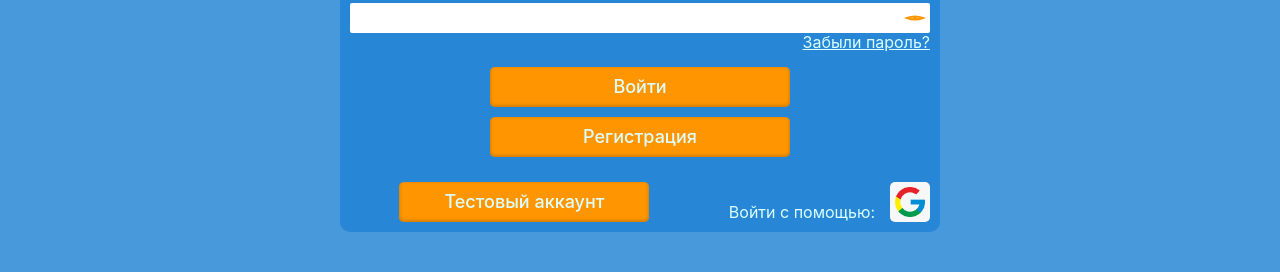
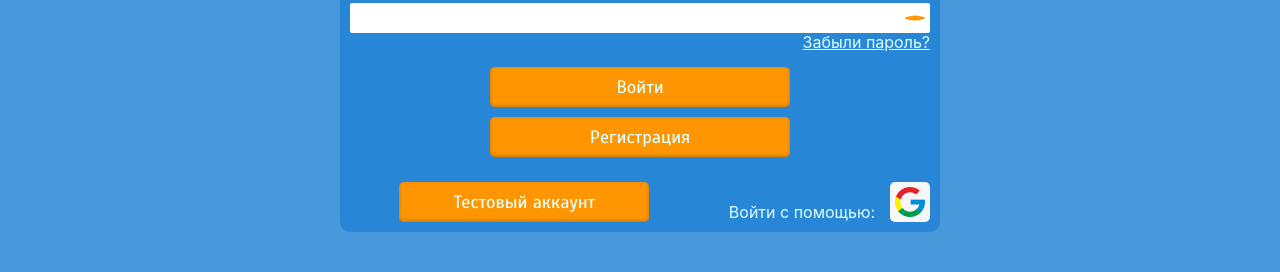
Before and after one commit to Kraisser/Base-Cards, a React (Create React App) app: page /auth in a window 1280 px wide. Shown: the part 253-525 px from the top of the page. Built offline with nearby package versions, Linux system fonts and the light colour scheme; no server answers.

Commit message:
6.6.8 new but font

```diff
--- a/src/index.css
+++ b/src/index.css
@@ -1,3 +1,5 @@
+@import url('https://fonts.googleapis.com/css2?family=Scada&display=swap');
+
 body {
 	margin: 0;
 	font-family: 'Rubik', -apple-system, BlinkMacSystemFont, 'Segoe UI', 'Roboto', 'Oxygen', 'Ubuntu',
@@ -5,6 +7,13 @@
 	-webkit-font-smoothing: antialiased;
 	-moz-osx-font-smoothing: grayscale;
 }
+button,
+input,
+optgroup,
+select,
+textarea {
+	font-family: 'Scada', sans-serif;
+}
 
 code {
 	font-family: source-code-pro, Menlo, Monaco, Consolas, 'Courier New', monospace;
```
